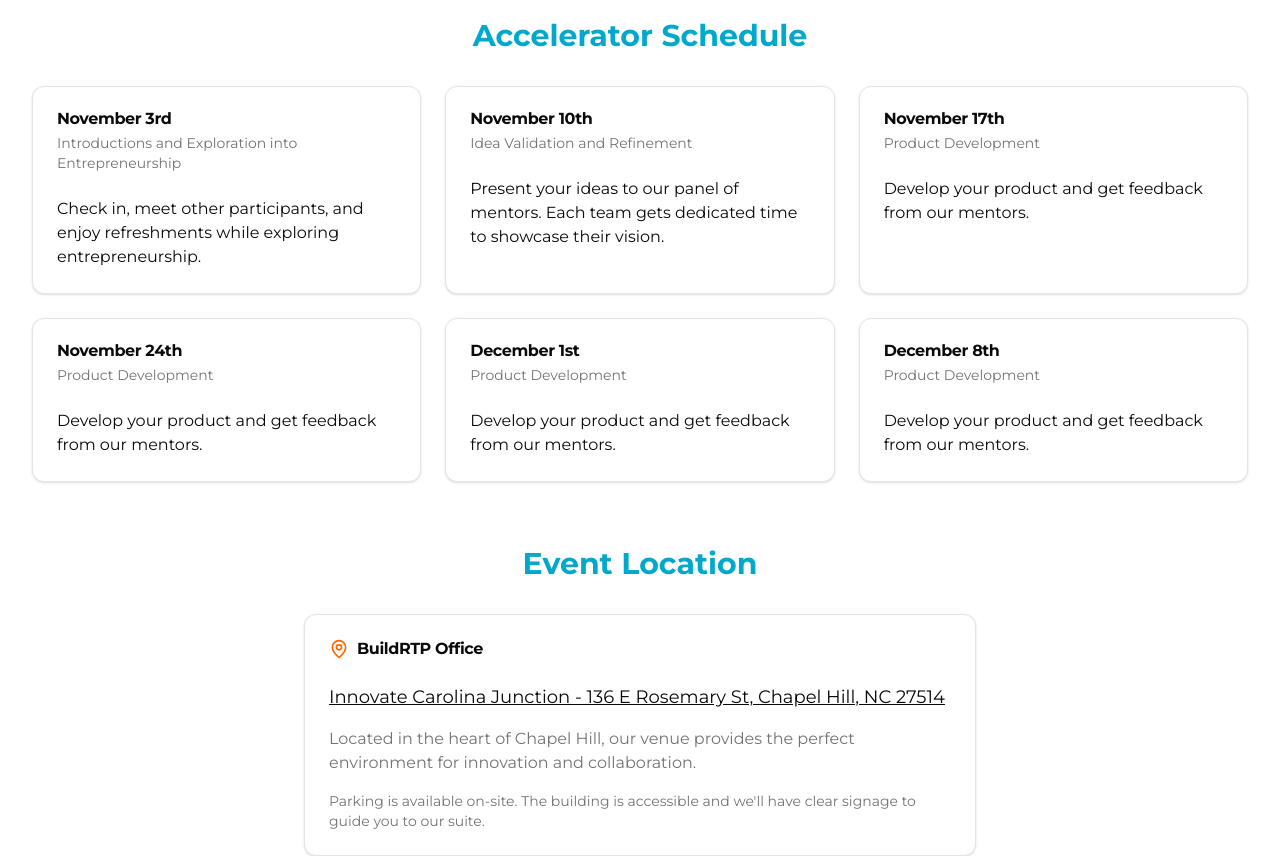
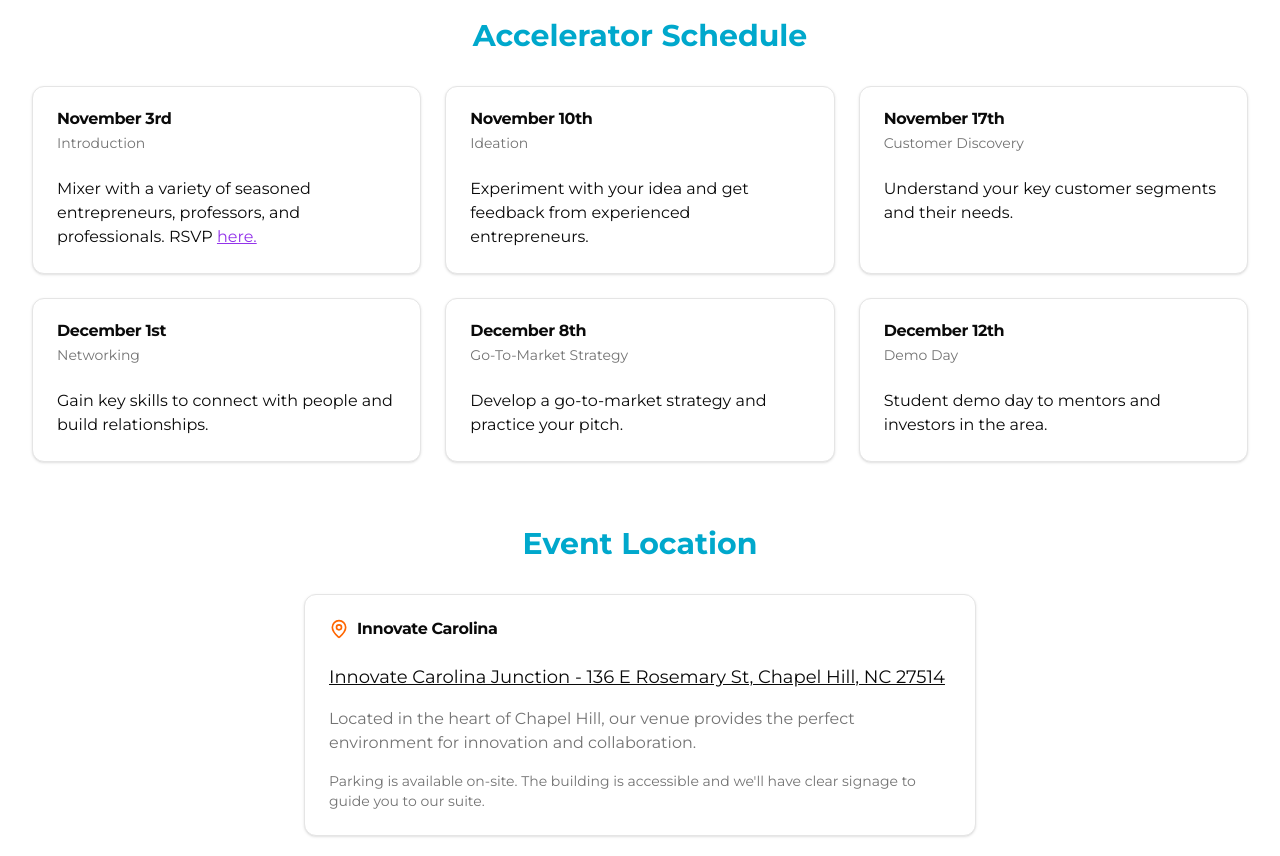
Before and after one commit to BuildRTP/BuildRTPLandingPage, a Next.js app: page /launchup in a window 1280 px wide. Shown: the part 1240-2096 px from the top of the page. Built offline with nearby package versions, Linux system fonts and the light colour scheme.

Commit message:
page updates

```diff
--- a/src/app/launchup/page.tsx
+++ b/src/app/launchup/page.tsx
@@ -86,10 +86,10 @@ export default function LaunchUPPage() {
               <div>
                 <h2 className="text-3xl font-bold text-mainblue mb-6">What is the LaunchUP Accelerator?</h2>
                 <p className="text-lg text-foreground/80 mb-6">
-                  The LaunchUP Accelerator is BuildRTP&apos;s flagship startup accelerator program where high school students can bring their innovative ideas to life. Whether you&apos;re a solo entrepreneur or part of a team, this is your chance to develop your vision with the help of mentors and seed investors who will provide valuable feedback and support.
+                  The LaunchUP Accelerator is BuildRTP&apos;s flagship startup accelerator program where high school students can bring their innovative ideas to life. Whether you&apos;re a solo entrepreneur or part of a team, this is your chance to develop your vision with the help of mentors who will provide valuable feedback and support.
                 </p>
                 <p className="text-lg text-foreground/80 mb-6">
-                  Come in with any idea - from tech startups to social impact initiatives. Our team of mentors and investors that have been in your shoes before will provide valuable feedback to help you refine your concept and take it to the next level. Winners gain direct access to investor support that will help push their company forward and turn their ideas into reality.
+                  Come in with any idea from tech startups to social impact initiatives. Our team of mentors and investors that have been in your shoes before will provide valuable feedback to help you refine your concept and take it to the next level. Participants gain direct access to investor support that will help push their company forward and turn their ideas into reality.
                 </p>
               </div>
               <div className="space-y-6">
@@ -139,55 +139,55 @@ export default function LaunchUPPage() {
                 <Card>
                   <CardHeader>
                     <CardTitle>November 3rd</CardTitle>
-                    <CardDescription>Introductions and Exploration into Entrepreneurship</CardDescription>
+                    <CardDescription>Introduction</CardDescription>
                   </CardHeader>
                   <CardContent>
-                    <p>Check in, meet other participants, and enjoy refreshments while exploring entrepreneurship.</p>
+                    <p>Mixer with a variety of seasoned entrepreneurs, professors, and professionals. RSVP <a href="https://luma.com/w408eecg" target="_blank" rel="noopener noreferrer" className="text-purple-600 underline hover:text-purple-800 transition-colors">here.</a></p>
                   </CardContent>
                 </Card>
                 <Card>
                   <CardHeader>
                     <CardTitle>November 10th</CardTitle>
-                    <CardDescription>Idea Validation and Refinement</CardDescription>
+                    <CardDescription>Ideation</CardDescription>
                   </CardHeader>
                   <CardContent>
-                    <p>Present your ideas to our panel of mentors. Each team gets dedicated time to showcase their vision.</p>
+                    <p>Experiment with your idea and get feedback from experienced entrepreneurs.</p>
                   </CardContent>
                 </Card>
                 <Card>
                   <CardHeader>
                     <CardTitle>November 17th</CardTitle>
-                    <CardDescription>Product Development</CardDescription>
+                    <CardDescription>Customer Discovery</CardDescription>
                   </CardHeader>
                   <CardContent>
-                    <p>Develop your product and get feedback from our mentors.</p>
-                  </CardContent>
-                </Card>
-                <Card>
-                  <CardHeader>
-                    <CardTitle>November 24th</CardTitle>
-                    <CardDescription>Product Development</CardDescription>
-                  </CardHeader>
-                  <CardContent>
-                    <p>Develop your product and get feedback from our mentors.</p>
+                    <p>Understand your key customer segments and their needs.</p>
                   </CardContent>
                 </Card>
                 <Card>
                   <CardHeader>
                     <CardTitle>December 1st</CardTitle>
-                    <CardDescription>Product Development</CardDescription>
+                    <CardDescription>Networking</CardDescription>
                   </CardHeader>
                   <CardContent>
-                    <p>Develop your product and get feedback from our mentors.</p>
+                    <p>Gain key skills to connect with people and build relationships.</p>
                   </CardContent>
                 </Card>
                 <Card>
                   <CardHeader>
                     <CardTitle>December 8th</CardTitle>
-                    <CardDescription>Product Development</CardDescription>
+                    <CardDescription>Go-To-Market Strategy</CardDescription>
                   </CardHeader>
                   <CardContent>
-                    <p>Develop your product and get feedback from our mentors.</p>
+                    <p>Develop a go-to-market strategy and practice your pitch.</p>
+                  </CardContent>
+                </Card>
+                <Card>
+                  <CardHeader>
+                    <CardTitle>December 12th</CardTitle>
+                    <CardDescription>Demo Day</CardDescription>
+                  </CardHeader>
+                  <CardContent>
+                    <p>Student demo day to mentors and investors in the area.</p>
                   </CardContent>
                 </Card>
               </div>
@@ -200,7 +200,7 @@ export default function LaunchUPPage() {
                 <CardHeader>
                   <CardTitle className="flex items-center gap-2">
                     <MapPin className="w-5 h-5 text-orange" />
-                    BuildRTP Office
+                    Innovate Carolina
                   </CardTitle>
                 </CardHeader>
                 <CardContent>
```
